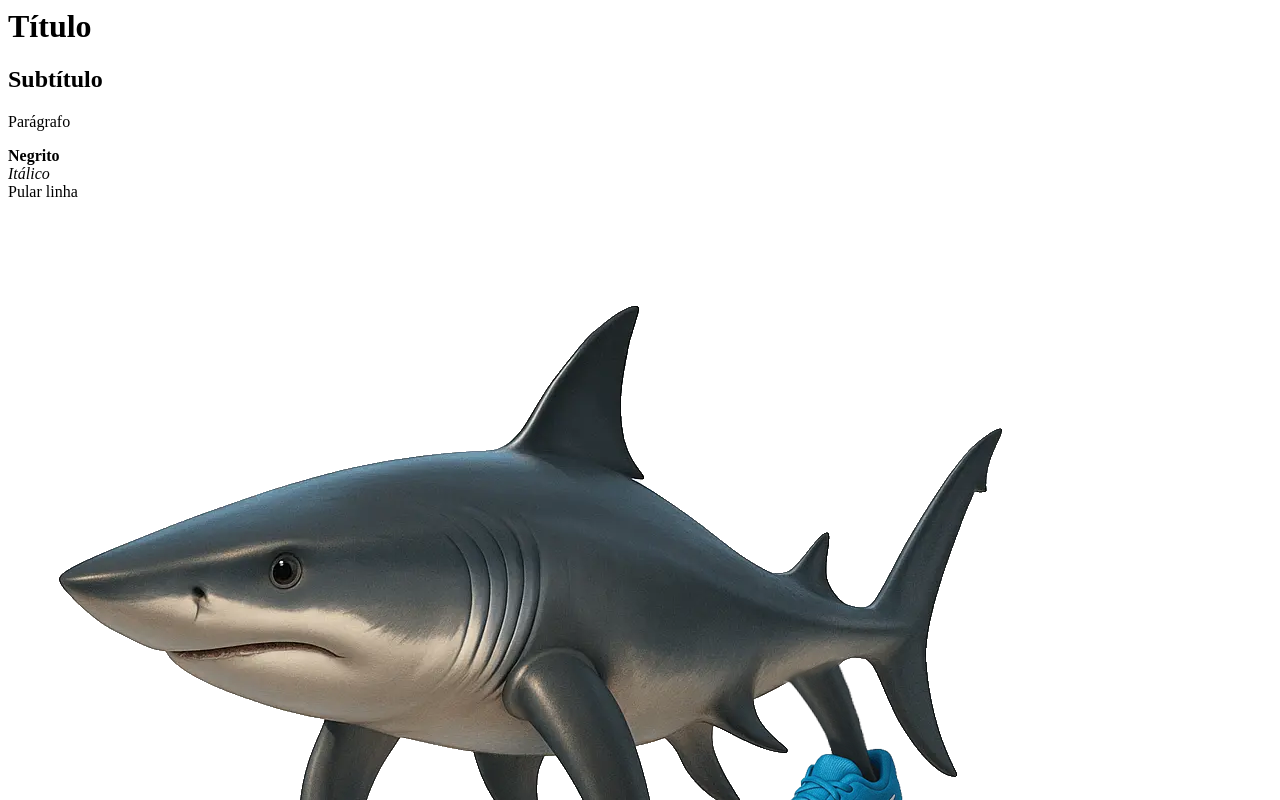
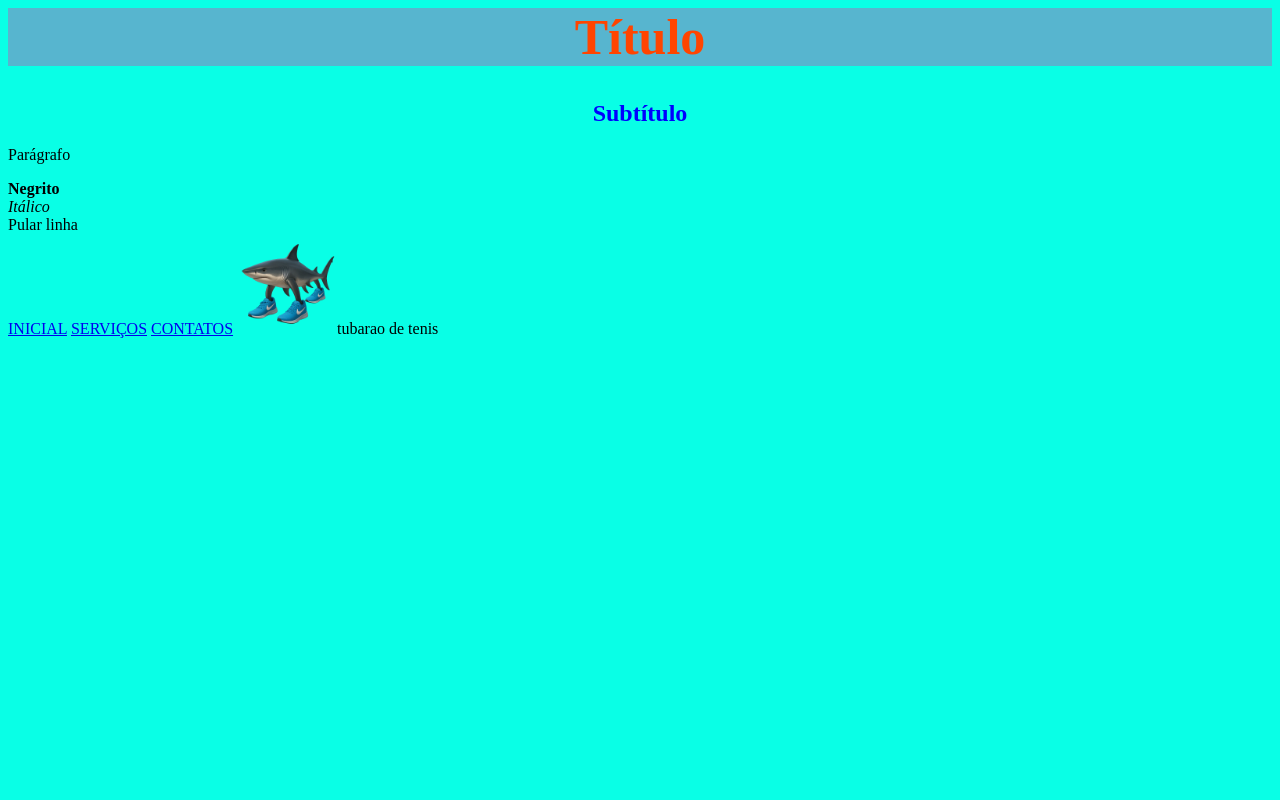
Before and after one commit to prof-caio/barbearia2e2026, a plain HTML site: page index.html in a window 1280 px wide. Shown: the top 800 px of the page. Drawn offline with Linux system fonts and the light colour scheme.

Commit message:
criou arquivos novos e style.css

```diff
--- a/index.html
+++ b/index.html
@@ -1,6 +1,14 @@
-<h1>Título</h1>
-<h2>Subtítulo</h2>
-<p>Parágrafo</p>
-<b>Negrito</b> </br> <i>Itálico</i>
-</br>Pular linha </br>
-<img src="image.png">Imagem
+<head>
+    <link rel="stylesheet" href="style.css">
+</head>
+<body>
+    <h1>Título</h1>
+    <h2>Subtítulo</h2>
+    <p>Parágrafo</p>
+    <b>Negrito</b> </br> <i>Itálico</i>
+    </br>Pular linha </br>
+    <a href="index.html">INICIAL</a>
+    <a href="servicos.html">SERVIÇOS</a>
+    <a href="contatos.html">CONTATOS</a>
+    <img src="image.png">tubarao de tenis
+</body>
--- /dev/null
+++ b/style.css
@@ -0,0 +1,16 @@
+h1{
+    color: orangered;
+    font-size: 50px;
+    text-align: center;
+    background-color: rgba(209, 64, 170, 0.39);
+}
+h2{
+    color: blue;
+    text-align: center;
+}
+body{
+    background-color: rgb(9, 255, 230);
+}
+img{
+    width: 100px;
+}
```
Also changed, not shown: contatos.html (added, +1 -0 lines), servicos.html (added, +1 -0 lines).
